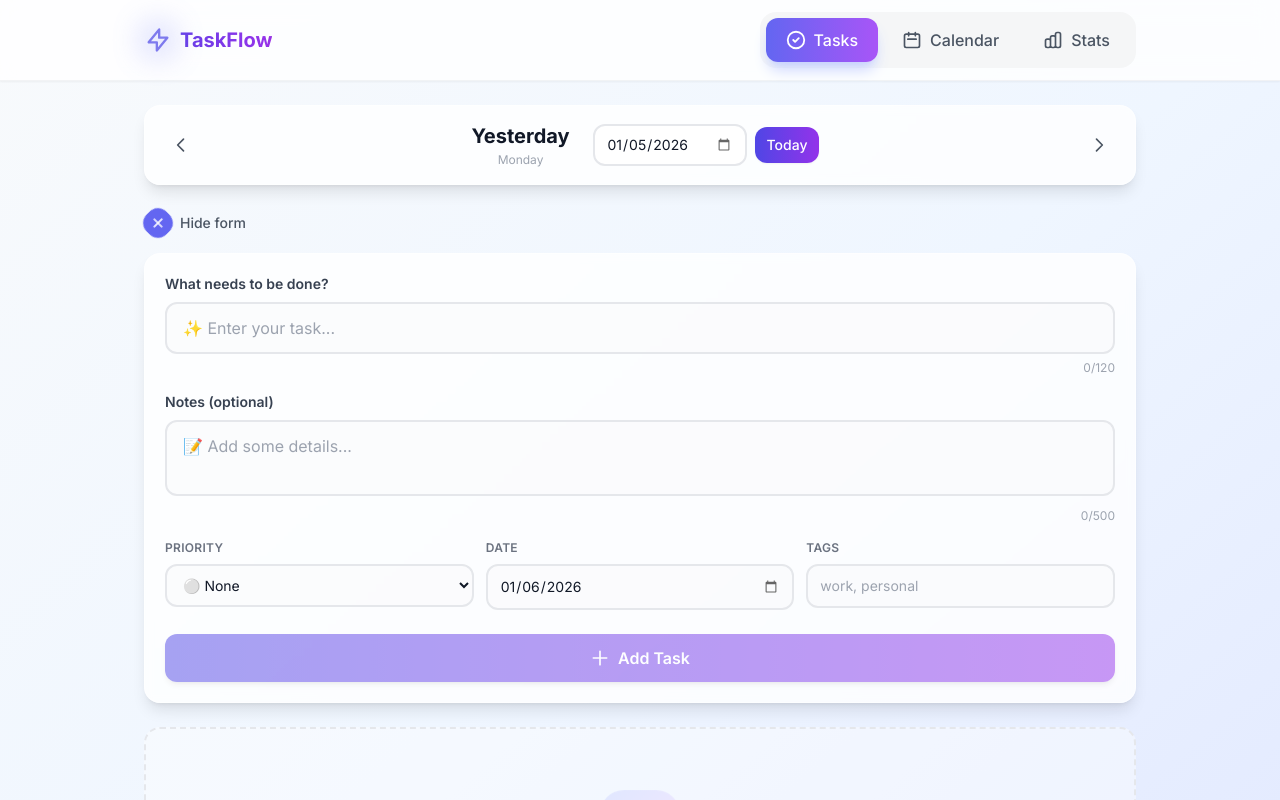
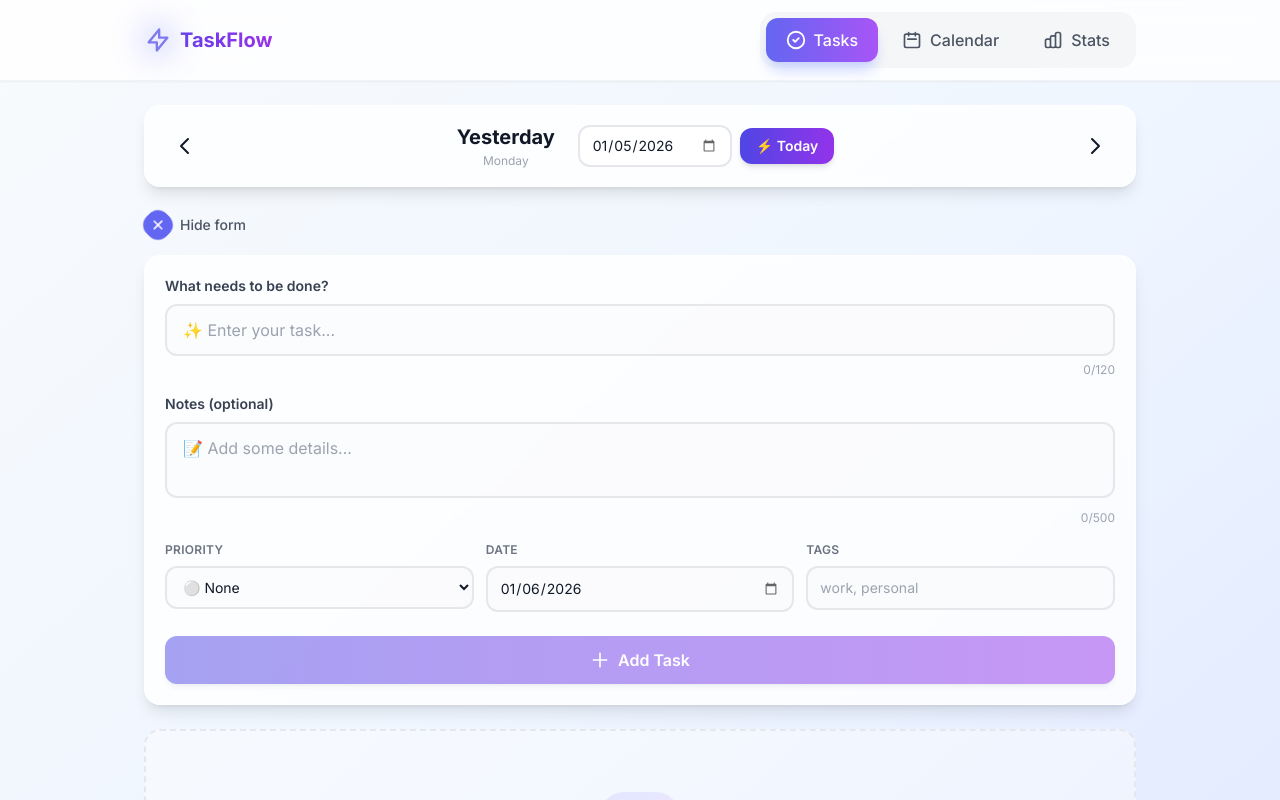
Before and after one commit to Saqibnawazkhan/DailyTasks, a React (Vite) app: page / in a window 1280 px wide. Both pictures are taken after a click on the button 181 px from the left and 145 px from the top of the page. Shown: the top 800 px of the page. Built offline with nearby package versions, Linux system fonts and the light colour scheme.

Commit message:
Change 14/50: Add smooth button animations to date navigation

```diff
--- a/src/pages/DailyView.tsx
+++ b/src/pages/DailyView.tsx
@@ -47,10 +47,10 @@ export function DailyView({ getTasksByDate, onAddTask, onToggle, onUpdate, onDel
         <div className="flex items-center justify-between">
           <button
             onClick={goToPrevDay}
-            className="p-2.5 rounded-xl hover:bg-gray-100 transition-colors"
+            className="p-3 rounded-xl hover:bg-indigo-50 hover:text-indigo-600 transition-all duration-300 active:scale-90"
             aria-label="Previous day"
           >
-            <svg className="w-5 h-5 text-gray-600" fill="none" stroke="currentColor" viewBox="0 0 24 24">
+            <svg className="w-6 h-6" fill="none" stroke="currentColor" viewBox="0 0 24 24">
               <path strokeLinecap="round" strokeLinejoin="round" strokeWidth={2} d="M15 19l-7-7 7-7" />
             </svg>
           </button>
@@ -76,9 +76,9 @@ export function DailyView({ getTasksByDate, onAddTask, onToggle, onUpdate, onDel
               {!isToday && (
                 <button
                   onClick={goToToday}
-                  className="px-3 py-2 text-sm bg-gradient-to-r from-indigo-600 to-purple-600 text-white rounded-xl font-medium hover:from-indigo-700 hover:to-purple-700 transition-all shadow-sm"
+                  className="btn-ripple px-4 py-2 text-sm bg-gradient-to-r from-indigo-600 to-purple-600 text-white rounded-xl font-semibold hover:from-indigo-700 hover:to-purple-700 transition-all duration-300 shadow-md hover:shadow-lg hover:scale-105 active:scale-95"
                 >
-                  Today
+                  ⚡ Today
                 </button>
               )}
             </div>
@@ -86,10 +86,10 @@ export function DailyView({ getTasksByDate, onAddTask, onToggle, onUpdate, onDel
 
           <button
             onClick={goToNextDay}
-            className="p-2.5 rounded-xl hover:bg-gray-100 transition-colors"
+            className="p-3 rounded-xl hover:bg-indigo-50 hover:text-indigo-600 transition-all duration-300 active:scale-90"
             aria-label="Next day"
           >
-            <svg className="w-5 h-5 text-gray-600" fill="none" stroke="currentColor" viewBox="0 0 24 24">
+            <svg className="w-6 h-6" fill="none" stroke="currentColor" viewBox="0 0 24 24">
               <path strokeLinecap="round" strokeLinejoin="round" strokeWidth={2} d="M9 5l7 7-7 7" />
             </svg>
           </button>
```
